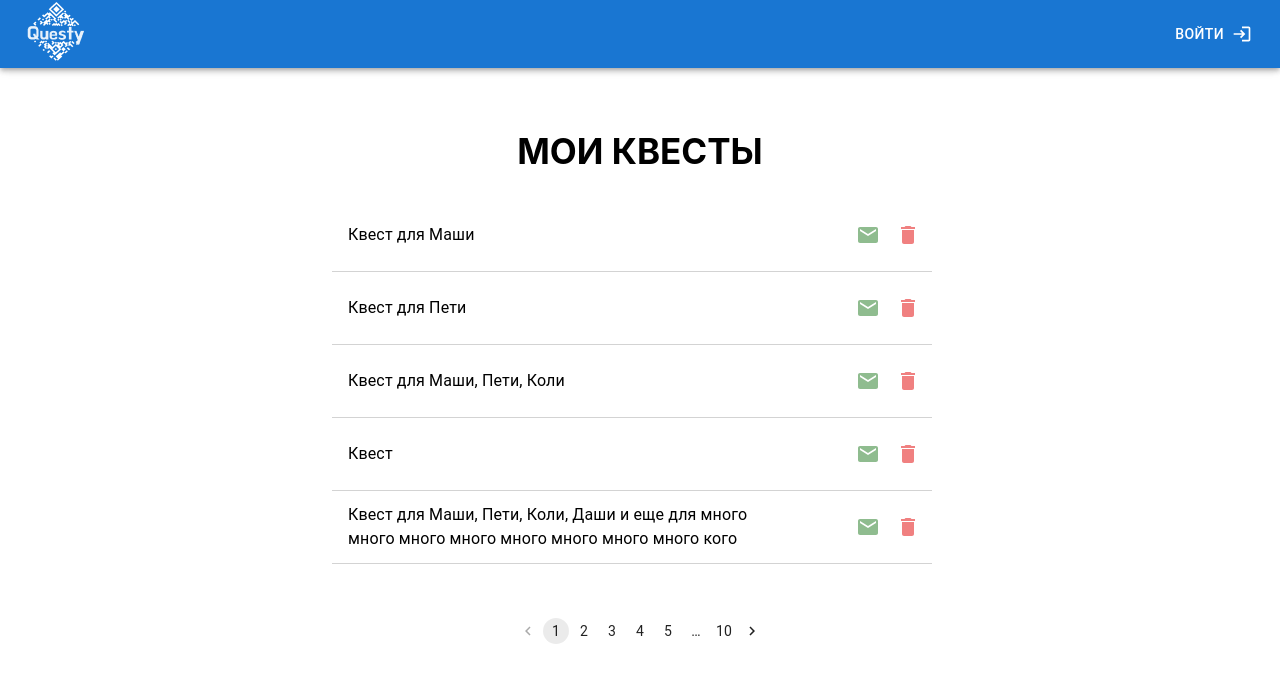
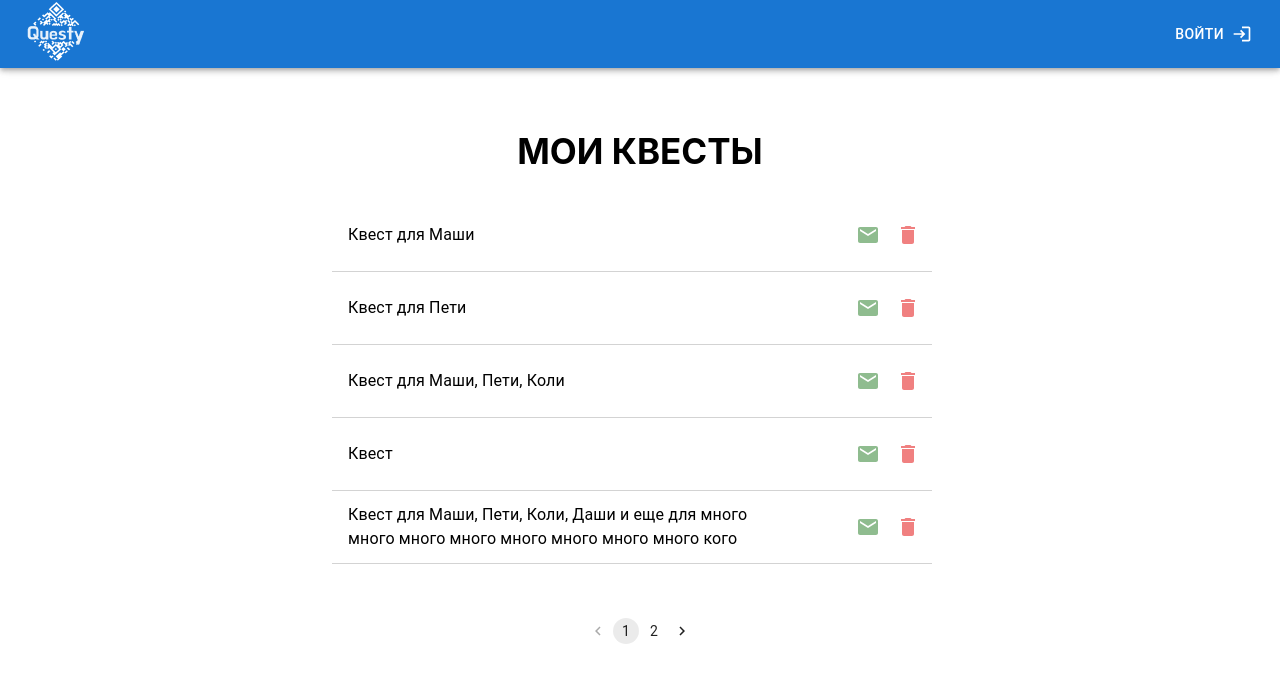
Before and after one commit to superhorsy/quest-app-frontend, a React (Create React App) app: page /panel/my-quests in a window 1280 px wide. Shown: the top 682 px of the page. Built offline with nearby package versions, Linux system fonts and the light colour scheme.

Commit message:
refactoring userQuestsPage

```diff
--- a/src/pages/availableQuestsPage/availableQuestsPage.js
+++ b/src/pages/availableQuestsPage/availableQuestsPage.js
@@ -7,36 +7,37 @@ import {
   Pagination,
   ListItemSecondaryAction,
   Grid,
-} from '@mui/material';
-import CheckCircleOutlineIcon from '@mui/icons-material/CheckCircleOutline';
+} from "@mui/material";
+import CheckCircleOutlineIcon from "@mui/icons-material/CheckCircleOutline";
 
 import style from "./availableQuestsPage.module.scss";
 
 const availableQuests = [
   {
-    id: '1',
-    name: 'Квест для Маши',
+    id: "1",
+    name: "Квест для Маши",
   },
   {
-    id: '2',
-    name: 'Квест для Пети',
+    id: "2",
+    name: "Квест для Пети",
   },
   {
-    id: '3',
-    name: 'Квест для Маши, Пети, Коли, Даши ',
+    id: "3",
+    name: "Квест для Маши, Пети, Коли, Даши ",
   },
   {
-    id: '4',
-    name: 'Квест',
+    id: "4",
+    name: "Квест",
   },
   {
-    id: '5',
-    name: 'Квест для Маши, Пети, Коли, Даши и еще для много много много много много много много много кого',
+    id: "5",
+    name: "Квест для Маши, Пети, Коли, Даши и еще для много много много много много много много много кого",
   },
-]
+];
 
 export const AvailableQuestsPage = () => {
-
+  // pageAmount должно приходить с бека
+  const pageAmount = 1;
   const isVisible = true;
 
   return (
@@ -50,7 +51,11 @@ export const AvailableQuestsPage = () => {
                 <ListItem
                   key={quest.id}
                   button
-                  sx={{borderBottom: '1px solid lightgray', minHeight: '73px'}}>
+                  sx={{
+                    borderBottom: "1px solid lightgray",
+                    minHeight: "73px",
+                  }}
+                >
                   <Grid item xs={10}>
                     <ListItemText>{quest.name}</ListItemText>
                   </Grid>
@@ -66,9 +71,15 @@ export const AvailableQuestsPage = () => {
                 </ListItem>
               ))}
             </List>
-            <Grid item xs={12}>
-              <Pagination className={style.pagination} count={10} size="small"/>
-            </Grid>
+            {pageAmount >= 2 && (
+              <Grid item xs={12}>
+                <Pagination
+                  className={style.pagination}
+                  count={pageAmount}
+                  size="small"
+                />
+              </Grid>
+            )}
           </Grid>
         </Container>
       </div>
--- a/src/pages/userQuestsPage/userQuestsPage.js
+++ b/src/pages/userQuestsPage/userQuestsPage.js
@@ -37,6 +37,8 @@ const userQuests = [
 
 export const UserQuestsPage = () => {
   const [quests, setQuests] = useState(userQuests);
+  // pageAmount должно приходить с бека
+  const pageAmount = 2;
 
   const onDeleteQuest = (questId) => {
     setQuests(quests.filter((quest) => quest.id !== questId))
@@ -72,9 +74,10 @@ export const UserQuestsPage = () => {
               </ListItem>
             ))}
           </List>
-          <Grid item xs={12}>
-            <Pagination className={style.pagination} count={10} size="small"/>
-          </Grid>
+          {pageAmount >= 2 && <Grid item xs={12}>
+            <Pagination className={style.pagination} count={pageAmount} size="small"/>
+          </Grid>}
+
         </Grid>
       </div>
     </div>
```
